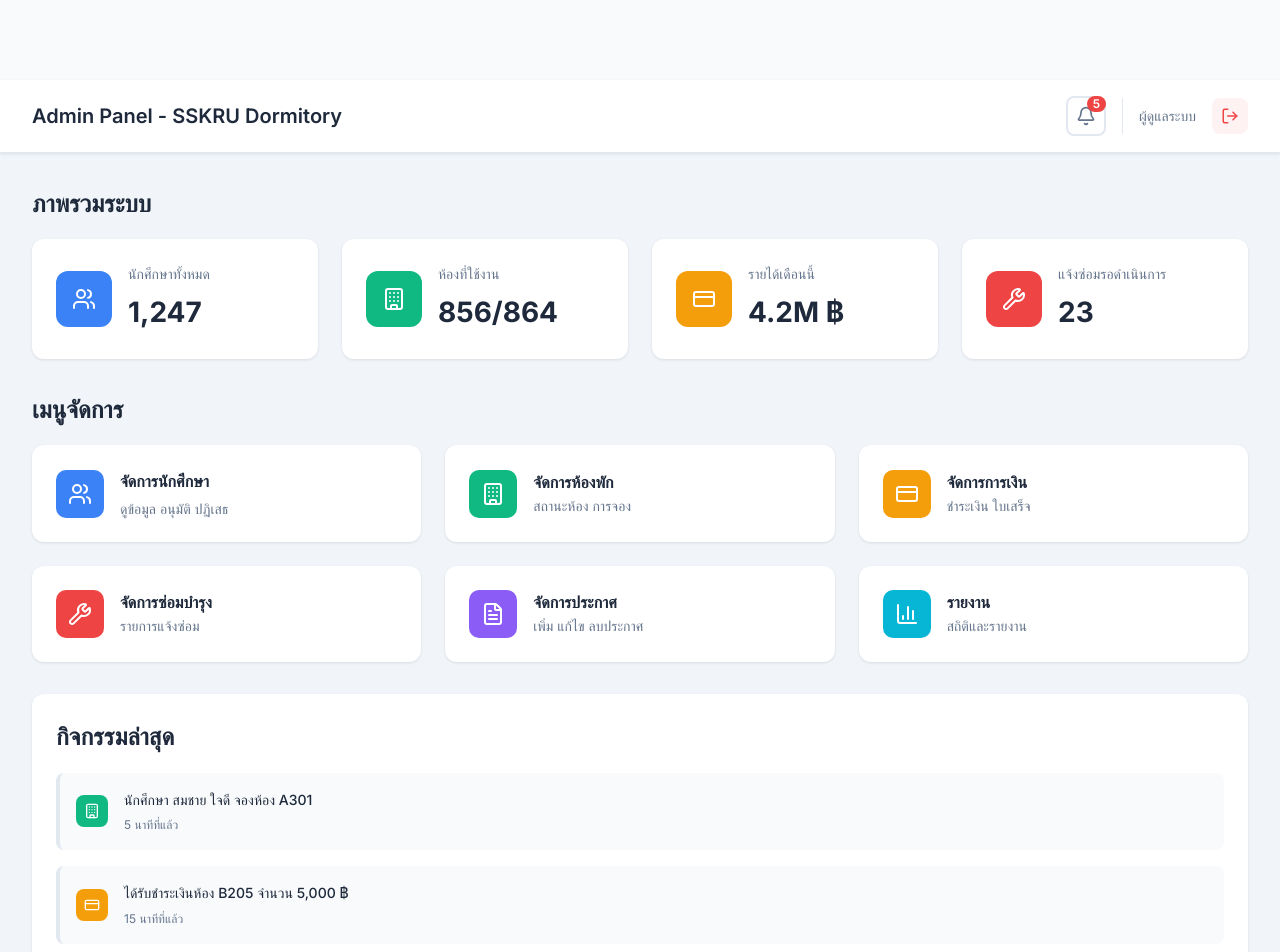
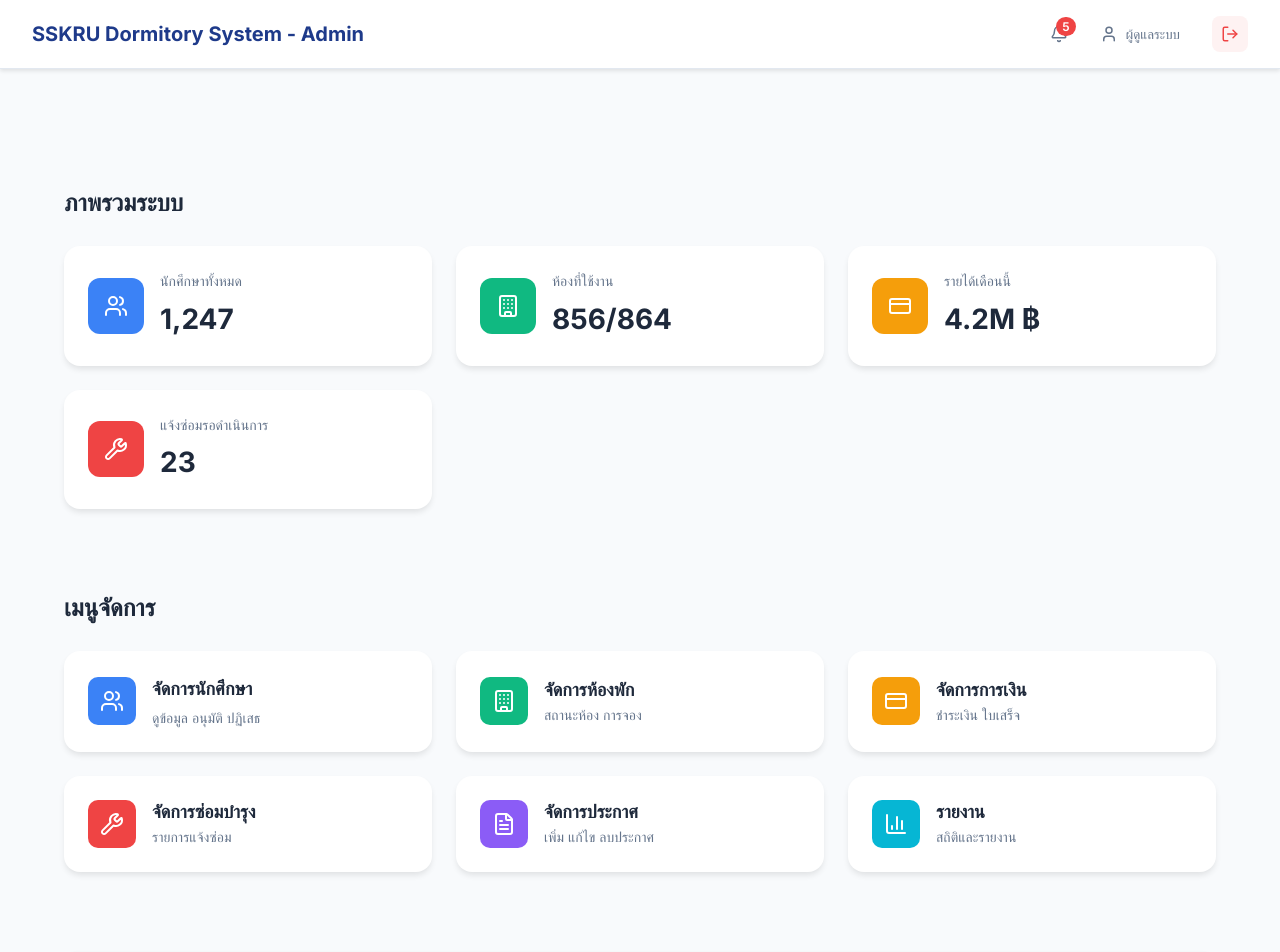
Before and after one commit to SirimongkolMannubut/student_dorm, a Next.js app: page /admin in a window 1280 px wide. Shown: the top 952 px of the page. Built offline with nearby package versions, Linux system fonts and the light colour scheme.

Commit message:
fix header แอดมิร

```diff
--- a/src/app/admin/page.tsx
+++ b/src/app/admin/page.tsx
@@ -2,6 +2,8 @@
 
 import { useState } from 'react';
 import { Users, Building, CreditCard, Wrench, FileText, Settings, BarChart3, Bell, LogOut } from 'lucide-react';
+import AdminHeader from '../../components/AdminHeader';
+import '../../styles/admin.css';
 
 const adminStats = [
   { label: 'นักศึกษาทั้งหมด', value: '1,247', icon: <Users size={24} />, color: '#3b82f6' },
@@ -29,26 +31,7 @@ const recentActivities = [
 export default function AdminPage() {
   return (
     <div className="admin-page">
-      {/* Header */}
-      <header className="admin-header">
-        <div className="admin-header-container">
-          <div className="admin-logo">
-            <h1>Admin Panel - SSKRU Dormitory</h1>
-          </div>
-          <div className="admin-nav">
-            <button className="notification-btn">
-              <Bell size={20} />
-              <span className="notification-badge">5</span>
-            </button>
-            <div className="admin-profile">
-              <span>ผู้ดูแลระบบ</span>
-              <button className="logout-btn">
-                <LogOut size={18} />
-              </button>
-            </div>
-          </div>
-        </div>
-      </header>
+      <AdminHeader />
 
       {/* Main Content */}
       <main className="admin-main">
--- /dev/null
+++ b/src/components/AdminHeader.tsx
@@ -0,0 +1,28 @@
+'use client';
+
+import { Bell, LogOut, User } from 'lucide-react';
+
+export default function AdminHeader() {
+  return (
+    <header className="landing-header">
+      <div className="landing-header-container">
+        <div className="landing-logo">
+          <h1>SSKRU Dormitory System - Admin</h1>
+        </div>
+        <nav className="landing-nav">
+          <button className="nav-link">
+            <Bell size={18} />
+            <span className="notification-badge">5</span>
+          </button>
+          <button className="nav-link">
+            <User size={18} />
+            ผู้ดูแลระบบ
+          </button>
+          <button className="nav-link logout-btn">
+            <LogOut size={18} />
+          </button>
+        </nav>
+      </div>
+    </header>
+  );
+}
--- /dev/null
+++ b/src/styles/admin.css
@@ -0,0 +1,219 @@
+/* Admin Header Styles */
+.notification-badge {
+  position: absolute;
+  top: -8px;
+  right: -8px;
+  background: #ef4444;
+  color: white;
+  font-size: 0.75rem;
+  font-weight: 600;
+  padding: 2px 6px;
+  border-radius: 10px;
+  min-width: 18px;
+  text-align: center;
+}
+
+.nav-link {
+  position: relative;
+  display: flex;
+  align-items: center;
+  gap: 0.5rem;
+}
+
+.logout-btn {
+  color: #ef4444 !important;
+}
+
+.logout-btn:hover {
+  background: rgba(239, 68, 68, 0.1) !important;
+}
+
+/* Admin Page Styles */
+.admin-page {
+  min-height: 100vh;
+  background: #f8fafc;
+}
+
+.admin-main {
+  padding: 2rem 0;
+  margin-top: 72px;
+}
+
+.admin-container {
+  max-width: 1200px;
+  margin: 0 auto;
+  padding: 0 1.5rem;
+}
+
+.admin-stats h2,
+.admin-menu h2,
+.recent-activities h2 {
+  font-size: 1.5rem;
+  font-weight: 700;
+  color: #1e293b;
+  margin-bottom: 1.5rem;
+}
+
+.stats-grid {
+  display: grid;
+  grid-template-columns: repeat(auto-fit, minmax(280px, 1fr));
+  gap: 1.5rem;
+  margin-bottom: 3rem;
+}
+
+.admin-stat-card {
+  background: white;
+  padding: 1.5rem;
+  border-radius: 16px;
+  box-shadow: 0 4px 6px -1px rgba(0, 0, 0, 0.1);
+  display: flex;
+  align-items: center;
+  gap: 1rem;
+}
+
+.stat-icon {
+  width: 48px;
+  height: 48px;
+  border-radius: 12px;
+  display: flex;
+  align-items: center;
+  justify-content: center;
+  color: white;
+}
+
+.stat-info {
+  flex: 1;
+}
+
+.stat-label {
+  font-size: 0.875rem;
+  color: #64748b;
+  margin-bottom: 0.25rem;
+}
+
+.stat-value {
+  font-size: 1.5rem;
+  font-weight: 700;
+  color: #1e293b;
+}
+
+.admin-menu-grid {
+  display: grid;
+  grid-template-columns: repeat(auto-fit, minmax(300px, 1fr));
+  gap: 1.5rem;
+  margin-bottom: 3rem;
+}
+
+.admin-menu-card {
+  background: white;
+  padding: 1.5rem;
+  border-radius: 16px;
+  box-shadow: 0 4px 6px -1px rgba(0, 0, 0, 0.1);
+  display: flex;
+  align-items: center;
+  gap: 1rem;
+  border: none;
+  cursor: pointer;
+  transition: all 0.3s;
+  text-decoration: none;
+  color: inherit;
+}
+
+.admin-menu-card:hover {
+  transform: translateY(-2px);
+  box-shadow: 0 8px 16px -4px rgba(0, 0, 0, 0.15);
+}
+
+.menu-icon {
+  width: 48px;
+  height: 48px;
+  border-radius: 12px;
+  display: flex;
+  align-items: center;
+  justify-content: center;
+  color: white;
+}
+
+.menu-content h3 {
+  font-size: 1.125rem;
+  font-weight: 600;
+  color: #1e293b;
+  margin: 0 0 0.25rem 0;
+}
+
+.menu-content p {
+  font-size: 0.875rem;
+  color: #64748b;
+  margin: 0;
+}
+
+.activities-list {
+  background: white;
+  border-radius: 16px;
+  box-shadow: 0 4px 6px -1px rgba(0, 0, 0, 0.1);
+  overflow: hidden;
+}
+
+.activity-item {
+  display: flex;
+  align-items: center;
+  gap: 1rem;
+  padding: 1rem 1.5rem;
+  border-bottom: 1px solid #f1f5f9;
+}
+
+.activity-item:last-child {
+  border-bottom: none;
+}
+
+.activity-icon {
+  width: 32px;
+  height: 32px;
+  border-radius: 8px;
+  display: flex;
+  align-items: center;
+  justify-content: center;
+  color: white;
+}
+
+.activity-icon.booking {
+  background: #10b981;
+}
+
+.activity-icon.payment {
+  background: #f59e0b;
+}
+
+.activity-icon.maintenance {
+  background: #ef4444;
+}
+
+.activity-icon.approval {
+  background: #3b82f6;
+}
+
+.activity-content {
+  flex: 1;
+}
+
+.activity-message {
+  font-size: 0.875rem;
+  color: #1e293b;
+  margin-bottom: 0.25rem;
+}
+
+.activity-time {
+  font-size: 0.75rem;
+  color: #64748b;
+}
+
+@media (max-width: 768px) {
+  .stats-grid,
+  .admin-menu-grid {
+    grid-template-columns: 1fr;
+  }
+
+  .admin-container {
+    padding: 0 1rem;
+  }
+}
```
